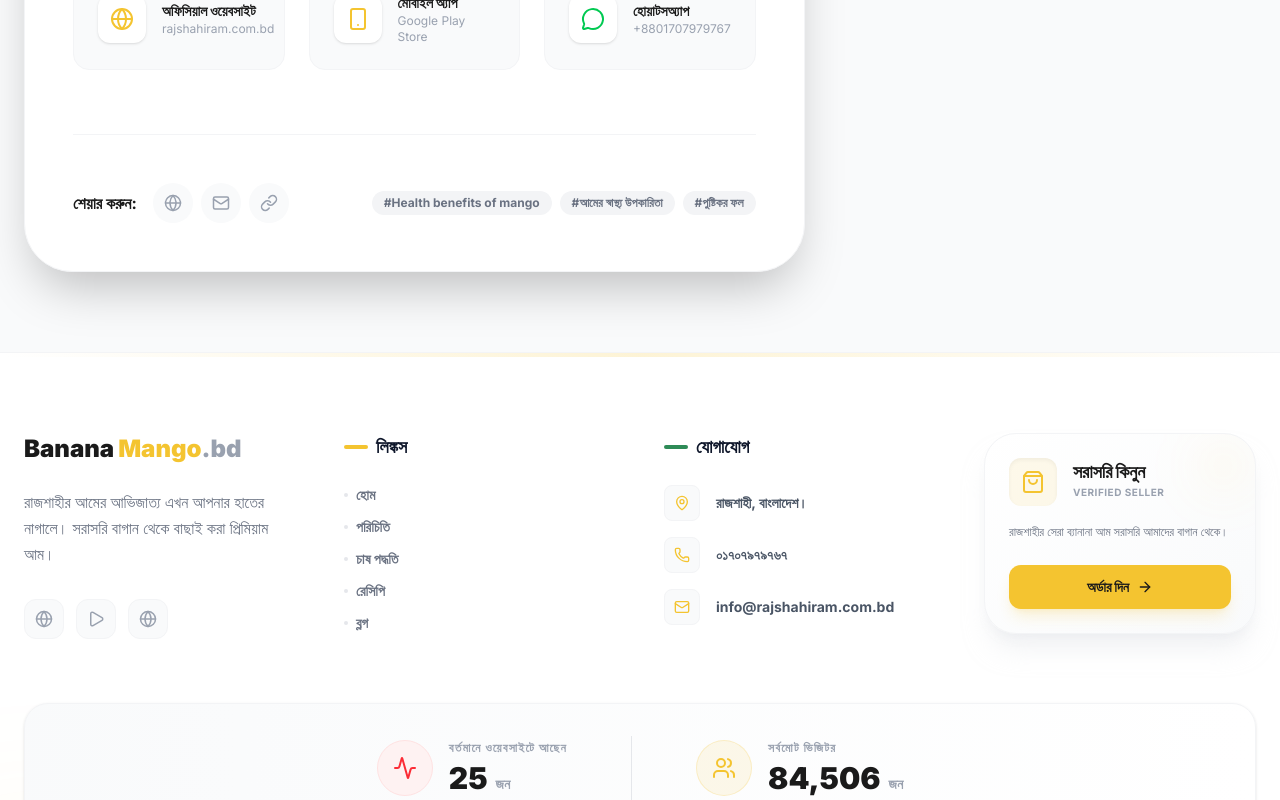
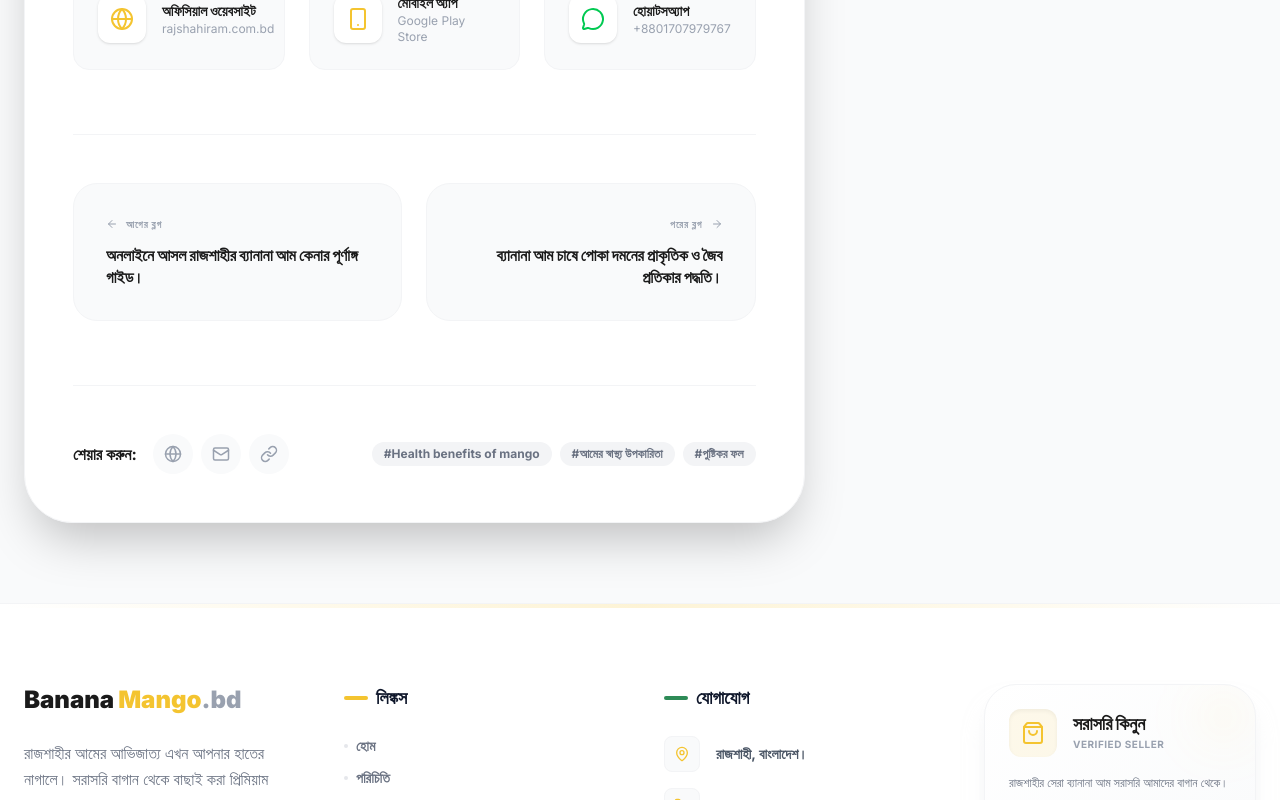
Before and after one commit to mrhasantanvir/bananamango.bd, a Next.js app: page /blog/10-magical-health-benefits-of-banana-mango in a window 1280 px wide. Shown: the part 1740-2540 px from the top of the page. Built offline with nearby package versions, Linux system fonts and the light colour scheme.

Commit message:
Add next and previous post navigation to blog pages

```diff
--- a/src/app/blog/[slug]/page.tsx
+++ b/src/app/blog/[slug]/page.tsx
@@ -2,7 +2,7 @@
 import { notFound } from "next/navigation";
 import Header from "@/components/Header";
 import Footer from "@/components/Footer";
-import { Calendar, User, ArrowLeft, Share2, Globe, Mail, Link as LinkIcon, Smartphone, MessageCircle } from "lucide-react";
+import { Calendar, User, ArrowLeft, ArrowRight, Share2, Globe, Mail, Link as LinkIcon, Smartphone, MessageCircle } from "lucide-react";
 import Link from "next/link";
 import Image from "next/image";
 import type { Metadata } from "next";
@@ -37,7 +37,10 @@
 
 export default async function BlogPost({ params }: Props) {
   const { slug } = await params;
-  const post = posts.find((p) => p.slug === slug);
+  const currentIndex = posts.findIndex((p) => p.slug === slug);
+  const post = posts[currentIndex];
+  const prevPost = currentIndex > 0 ? posts[currentIndex - 1] : null;
+  const nextPost = currentIndex < posts.length - 1 ? posts[currentIndex + 1] : null;
 
   if (!post) {
     notFound();
@@ -156,6 +159,26 @@
                     </Link>
                   </div>
                 </div>
+
+                {/* Post Navigation */}
+                <div className="mt-16 pt-12 border-t border-gray-100 flex flex-col md:flex-row gap-6">
+                  {prevPost && (
+                    <Link href={`/blog/${prevPost.slug}`} className="flex-1 p-8 bg-gray-50 rounded-3xl border border-gray-100 hover:border-primary hover:bg-white hover:shadow-xl transition-all group">
+                      <p className="text-[10px] font-black text-gray-400 uppercase tracking-widest mb-3 flex items-center gap-2">
+                        <ArrowLeft size={12} className="group-hover:-translate-x-1 transition-transform" /> আগের ব্লগ
+                      </p>
+                      <h4 className="font-bold text-dark group-hover:text-primary transition-colors line-clamp-2 leading-snug">{prevPost.title}</h4>
+                    </Link>
+                  )}
+                  {nextPost && (
+                    <Link href={`/blog/${nextPost.slug}`} className="flex-1 p-8 bg-gray-50 rounded-3xl border border-gray-100 hover:border-primary hover:bg-white hover:shadow-xl transition-all group text-right">
+                      <p className="text-[10px] font-black text-gray-400 uppercase tracking-widest mb-3 flex items-center gap-2 justify-end">
+                        পরের ব্লগ <ArrowRight size={12} className="group-hover:translate-x-1 transition-transform" />
+                      </p>
+                      <h4 className="font-bold text-dark group-hover:text-primary transition-colors line-clamp-2 leading-snug">{nextPost.title}</h4>
+                    </Link>
+                  )}
+                </div>
               </div>
 
               {/* Share Section */}
```
